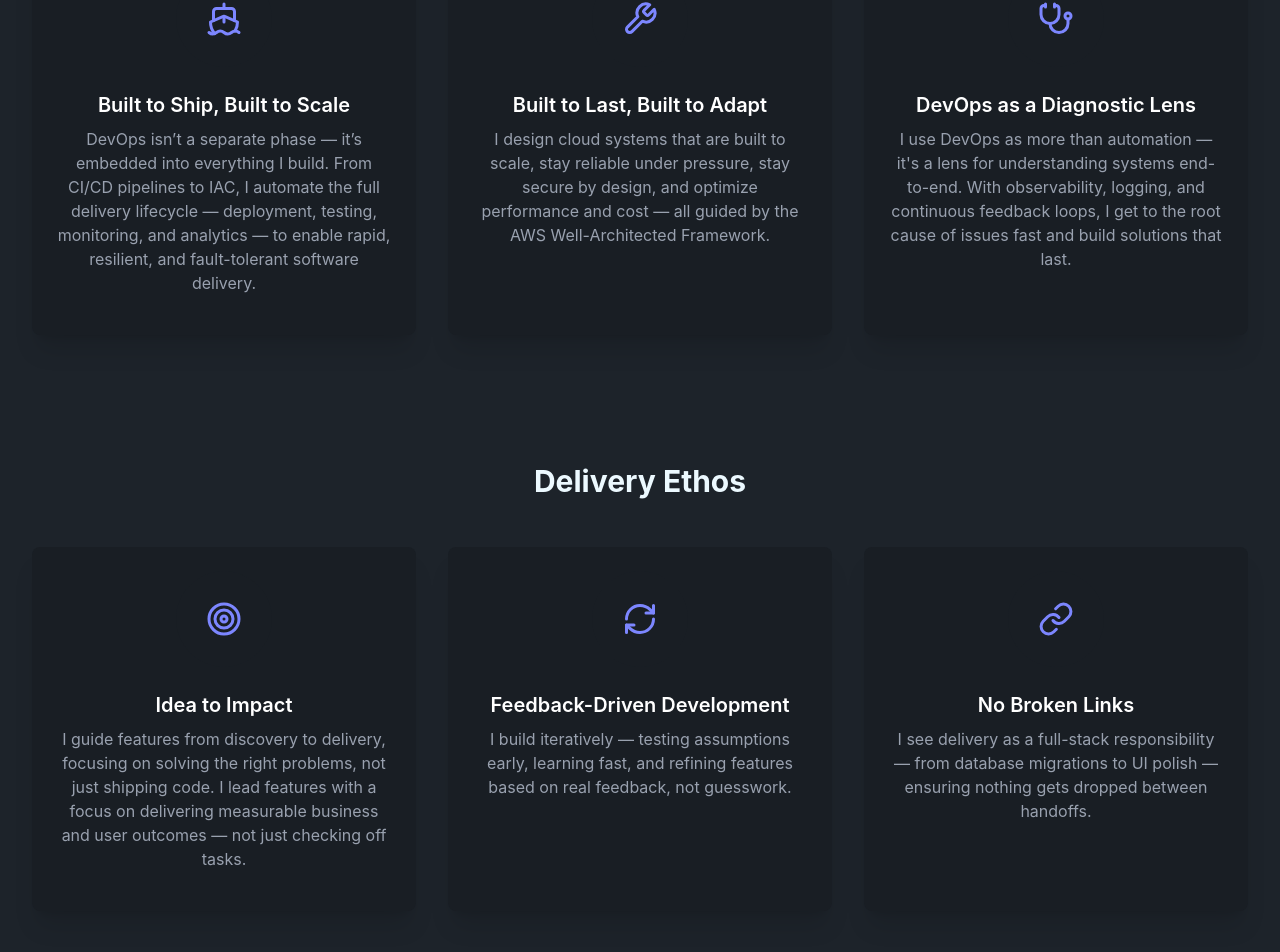
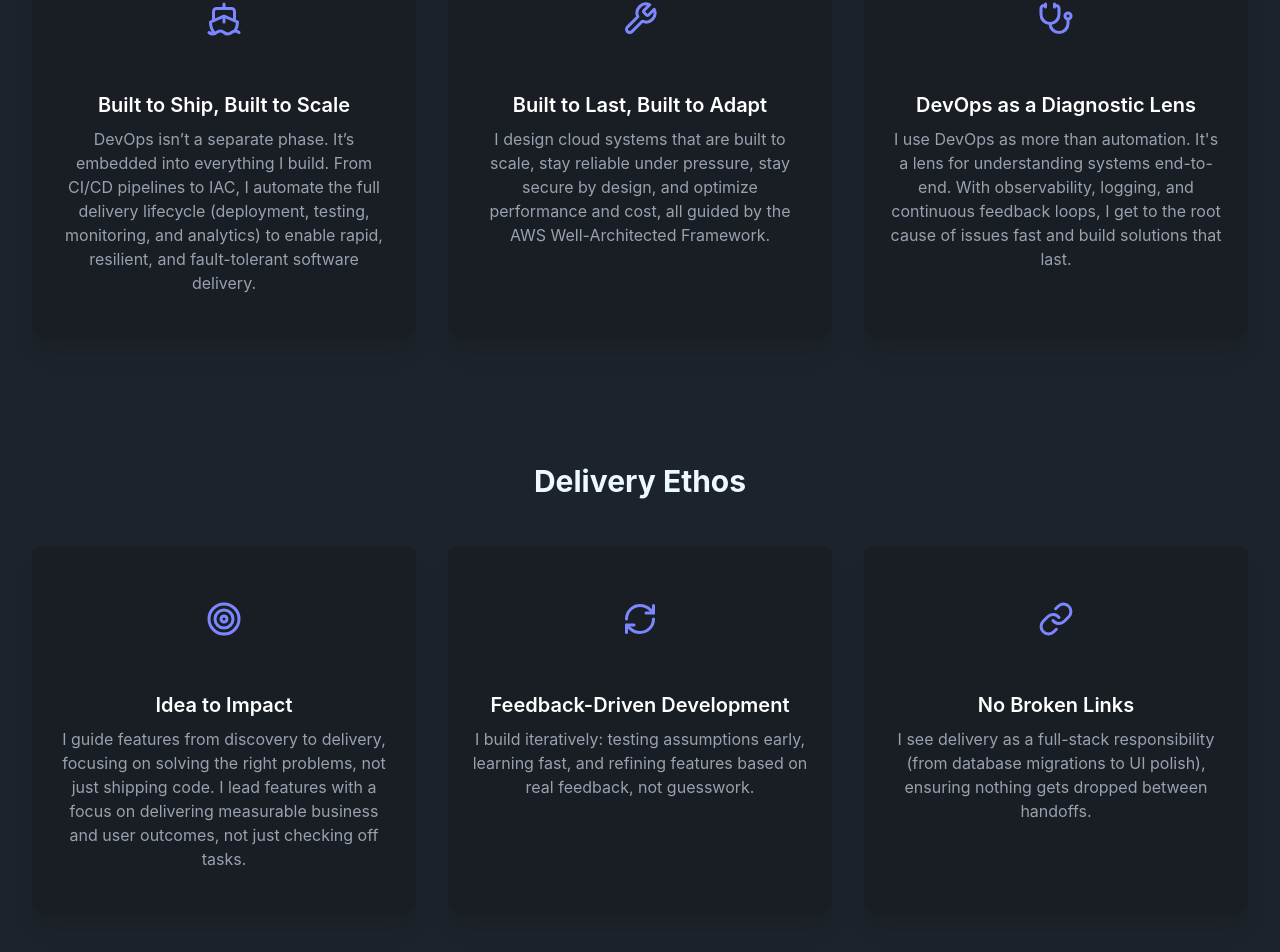
Before and after one commit to maddie-topaz/my-site, a Next.js app: page / in a window 1280 px wide. Shown: the part 4940-5892 px from the top of the page. Built offline with nearby package versions, Linux system fonts and the light colour scheme.

Commit message:
fix daashes

```diff
--- a/app/projects/atlassian-experiments/page.tsx
+++ b/app/projects/atlassian-experiments/page.tsx
@@ -92,9 +92,9 @@ export default function StatsigCaseStudy() {
             <p>
               Atlassian lacked a scalable and intuitive experimentation platform. While most products had migrated to
               the cloud, the legacy of on-prem infrastructure left significant gaps in our ability to run controlled
-              experiments effectively. Experimentation was unintuitive, difficult to configure, and poorly
-              supported—resulting in low adoption of feature flags and minimal experimentation across teams. UI tooling
-              was fragmented and lacked usability, limiting experimentation velocity.
+              experiments effectively. Experimentation was unintuitive, difficult to configure, and poorly supported,
+              resulting in low adoption of feature flags and minimal experimentation across teams. UI tooling was
+              fragmented and lacked usability, limiting experimentation velocity.
             </p>
             <p>
               Compared to industry leaders like Facebook, Atlassian’s experimentation culture and tooling were lagging.
@@ -102,7 +102,7 @@ export default function StatsigCaseStudy() {
             </p>
             <p className="font-medium text-white">
               This project embraced a <span className="font-medium text-indigo-400">cloud-native mindset</span> to
-              introduce standardized, developer-friendly tools—enabling fast, safe, and scalable experimentation.
+              introduce standardized, developer-friendly tools, enabling fast, safe, and scalable experimentation.
             </p>
           </div>
         </motion.div>
@@ -155,7 +155,7 @@ export default function StatsigCaseStudy() {
         <motion.div className="bg-base-100 mt-12 text-gray-800 dark:bg-black dark:text-gray-100">
           <h2 className="mb-6 text-center text-2xl font-bold text-white">The Move to Statsig</h2>
           <p className="text-center text-sm text-gray-400">
-            To meet our goals around experimentation, we adopted Statsig—giving us a fast, reliable way to launch
+            To meet our goals around experimentation, we adopted Statsig, giving us a fast, reliable way to launch
             experiments with confidence.
           </p>
 
@@ -291,7 +291,7 @@ export default function StatsigCaseStudy() {
                   </div>
                   <div className="collapse-content space-y-4">
                     <p>
-                      Trait merging combines traits from multiple sources—auth, runtime, and environment—into a single
+                      Trait merging combines traits from multiple sources (auth, runtime, and environment) into a single
                       user object. This enables:
                     </p>
                     <ul className="list-disc pl-6">
--- a/app/projects/chumba-phone-verify/page.tsx
+++ b/app/projects/chumba-phone-verify/page.tsx
@@ -218,7 +218,7 @@ export default function ChumbaCaseStudy() {
             <h2 className="text-2xl font-semibold text-white">Integration Challenges </h2>
             <p className="text-base text-gray-400">
               The integration of phone verification into Chumba Casino's existing authentication system posed
-              significant complexity due to multiple existing login flows — including Facebook OAuth and standard email
+              significant complexity due to multiple existing login flows, including Facebook OAuth and standard email
               verification. A complete overhaul of the existing verification logic was required to avoid conflicts
               between phone and email verification states.
             </p>
--- a/app/terminal/page.tsx
+++ b/app/terminal/page.tsx
@@ -15,7 +15,7 @@ function Help() {
       <ul className="mt-1 list-inside list-disc">
         {allCommands.map((cmd, index) => (
           <li key={index}>
-            <kbd className="kbd kbd-sm border border-green-500 bg-black text-green-400">{cmd.command}</kbd> —{" "}
+            <kbd className="kbd kbd-sm border border-green-500 bg-black text-green-400">{cmd.command}</kbd>:{" "}
             {cmd.description}
           </li>
         ))}
--- a/components/DeveloperPresenceSection.tsx
+++ b/components/DeveloperPresenceSection.tsx
@@ -39,7 +39,7 @@ export const DeveloperPresenceSection = () => {
           variants={fadeInUp}
           viewport={{ once: true }}
         >
-          I’m active across the dev community — contributing code, answering questions, and building open tooling that
+          I’m active across the dev community: contributing code, answering questions, and building open tooling that
           helps others ship better software.
         </motion.p>
 
--- a/components/ExperimentTimeline.tsx
+++ b/components/ExperimentTimeline.tsx
@@ -41,7 +41,7 @@ export const experimentTimelineSteps = [
                 icon: <LuSlidersHorizontal />,
                 label: "Control Group",
                 definition:
-                  "The baseline experience — this is what users currently see. All impact is measured against this group.",
+                  "The baseline experience: this is what users currently see. All impact is measured against this group.",
               },
               {
                 icon: <LuFlaskConical />,
@@ -53,7 +53,7 @@ export const experimentTimelineSteps = [
                 icon: <LuTarget />,
                 label: "Targeting",
                 definition:
-                  "Rules that define who sees the experiment — by geography, platform, feature flag, or user segment.",
+                  "Rules that define who sees the experiment: by geography, platform, feature flag, or user segment.",
               },
               {
                 icon: <LuChartColumn />,
--- a/components/SkillsIcons.tsx
+++ b/components/SkillsIcons.tsx
@@ -56,19 +56,19 @@ const operationsEthos = [
     icon: <LuShip />,
     title: "Built to Ship, Built to Scale",
     description:
-      "DevOps isn’t a separate phase — it’s embedded into everything I build. From CI/CD pipelines to IAC, I automate the full delivery lifecycle — deployment, testing, monitoring, and analytics — to enable rapid, resilient, and fault-tolerant software delivery.",
+      "DevOps isn’t a separate phase. It’s embedded into everything I build. From CI/CD pipelines to IAC, I automate the full delivery lifecycle (deployment, testing, monitoring, and analytics) to enable rapid, resilient, and fault-tolerant software delivery.",
   },
   {
     icon: <LuWrench />,
     title: "Built to Last, Built to Adapt",
     description:
-      "I design cloud systems that are built to scale, stay reliable under pressure, stay secure by design, and optimize performance and cost — all guided by the AWS Well-Architected Framework.",
+      "I design cloud systems that are built to scale, stay reliable under pressure, stay secure by design, and optimize performance and cost, all guided by the AWS Well-Architected Framework.",
   },
   {
     icon: <LuStethoscope />,
     title: "DevOps as a Diagnostic Lens",
     description:
-      "I use DevOps as more than automation — it's a lens for understanding systems end-to-end. With observability, logging, and continuous feedback loops, I get to the root cause of issues fast and build solutions that last.",
+      "I use DevOps as more than automation. It's a lens for understanding systems end-to-end. With observability, logging, and continuous feedback loops, I get to the root cause of issues fast and build solutions that last.",
   },
 ]
 
@@ -77,19 +77,19 @@ const deliveryEthos = [
     icon: <LuTarget />,
     title: "Idea to Impact",
     description:
-      "I guide features from discovery to delivery, focusing on solving the right problems, not just shipping code. I lead features with a focus on delivering measurable business and user outcomes — not just checking off tasks.",
+      "I guide features from discovery to delivery, focusing on solving the right problems, not just shipping code. I lead features with a focus on delivering measurable business and user outcomes, not just checking off tasks.",
   },
   {
     icon: <LuRefreshCw />,
     title: "Feedback-Driven Development",
     description:
-      "I build iteratively — testing assumptions early, learning fast, and refining features based on real feedback, not guesswork.",
+      "I build iteratively: testing assumptions early, learning fast, and refining features based on real feedback, not guesswork.",
   },
   {
     icon: <LuLink />,
     title: "No Broken Links",
     description:
-      "I see delivery as a full-stack responsibility — from database migrations to UI polish — ensuring nothing gets dropped between handoffs.",
+      "I see delivery as a full-stack responsibility (from database migrations to UI polish), ensuring nothing gets dropped between handoffs.",
   },
 ]
 
```
